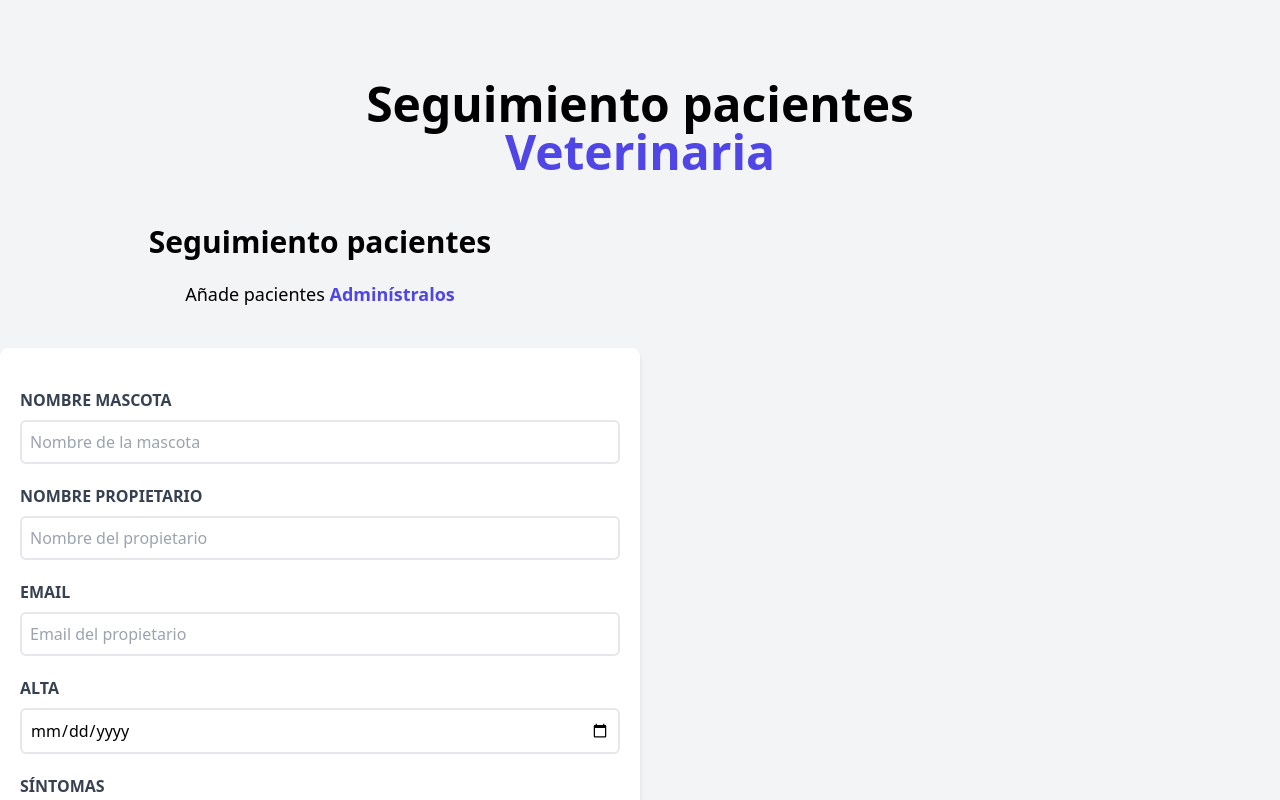
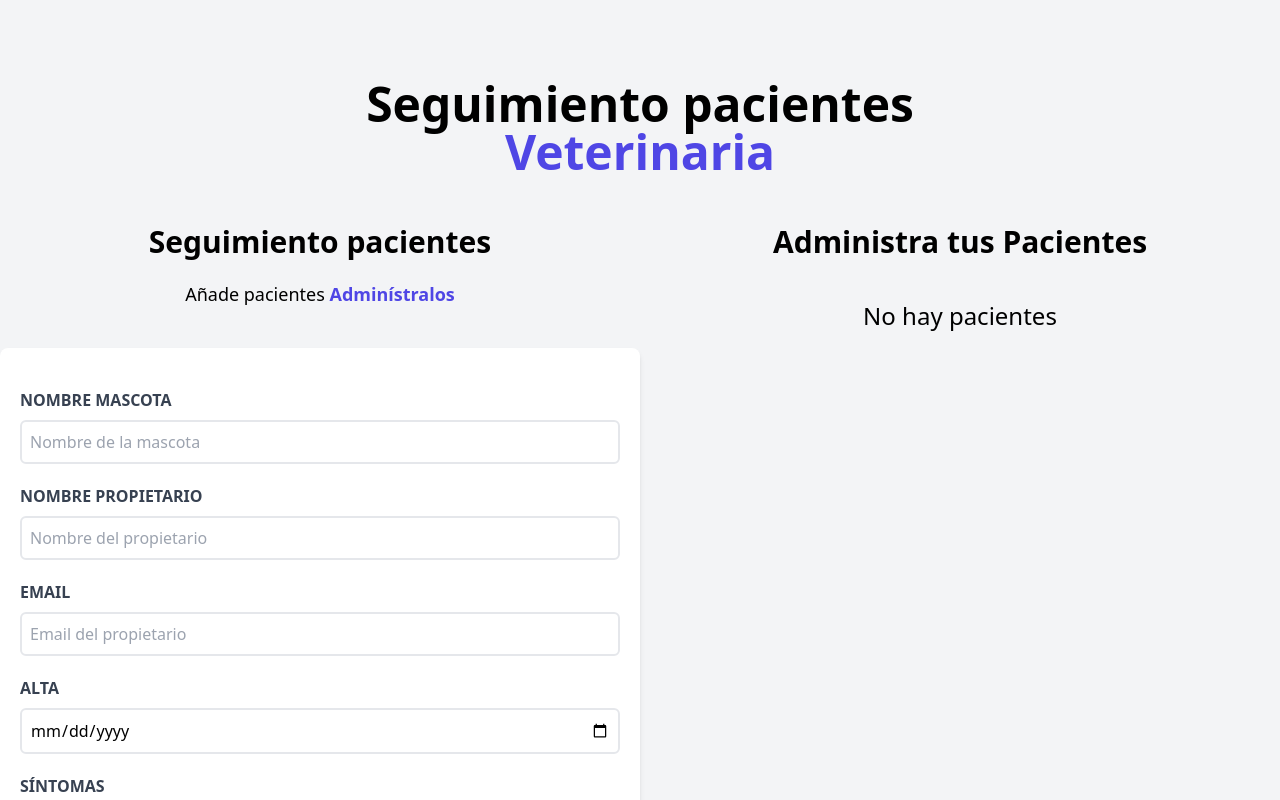
Before and after one commit to danielherrodri/administrador-pacientes, a Vue app: page / in a window 1280 px wide. Shown: the top 800 px of the page. Built offline with nearby package versions, Linux system fonts and the light colour scheme.

Commit message:
Vídeo 86 - Primeros pasos con el listado de pacientes

```diff
--- a/src/App.vue
+++ b/src/App.vue
@@ -1,6 +1,9 @@
 <script setup>
-import Header from './components/Header.vue';
-import Formulario from './components/Formulario.vue';
+import { ref } from "vue";
+import Header from "./components/Header.vue";
+import Formulario from "./components/Formulario.vue";
+
+const pacientes = ref([]);
 </script>
 
 <template>
@@ -9,10 +12,15 @@
 
     <div class="mt-12 md:flex">
       <Formulario></Formulario>
+      <div class="md:w-1/2 md:h-screen overflow-y-scroll">
+        <h3 class="font-black text-3xl text-center">
+          Administra tus Pacientes
+        </h3>
+        <div v-if="pacientes.length > 0"></div>
+        <p v-else class="mt-10 text-2xl text-center">No hay pacientes</p>
+      </div>
     </div>
   </div>
 </template>
 
-<style scoped>
-
-</style>
+<style scoped></style>
```
